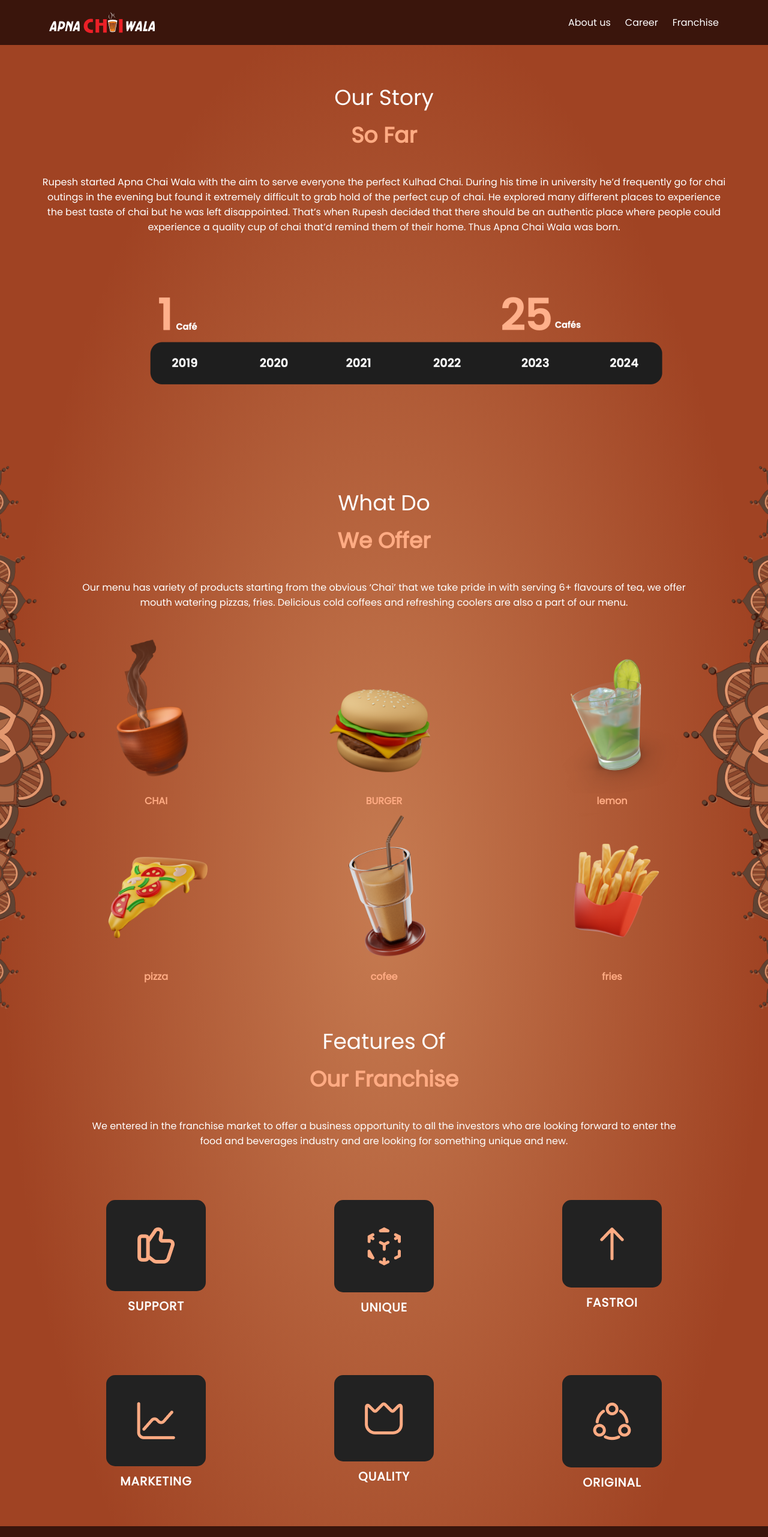
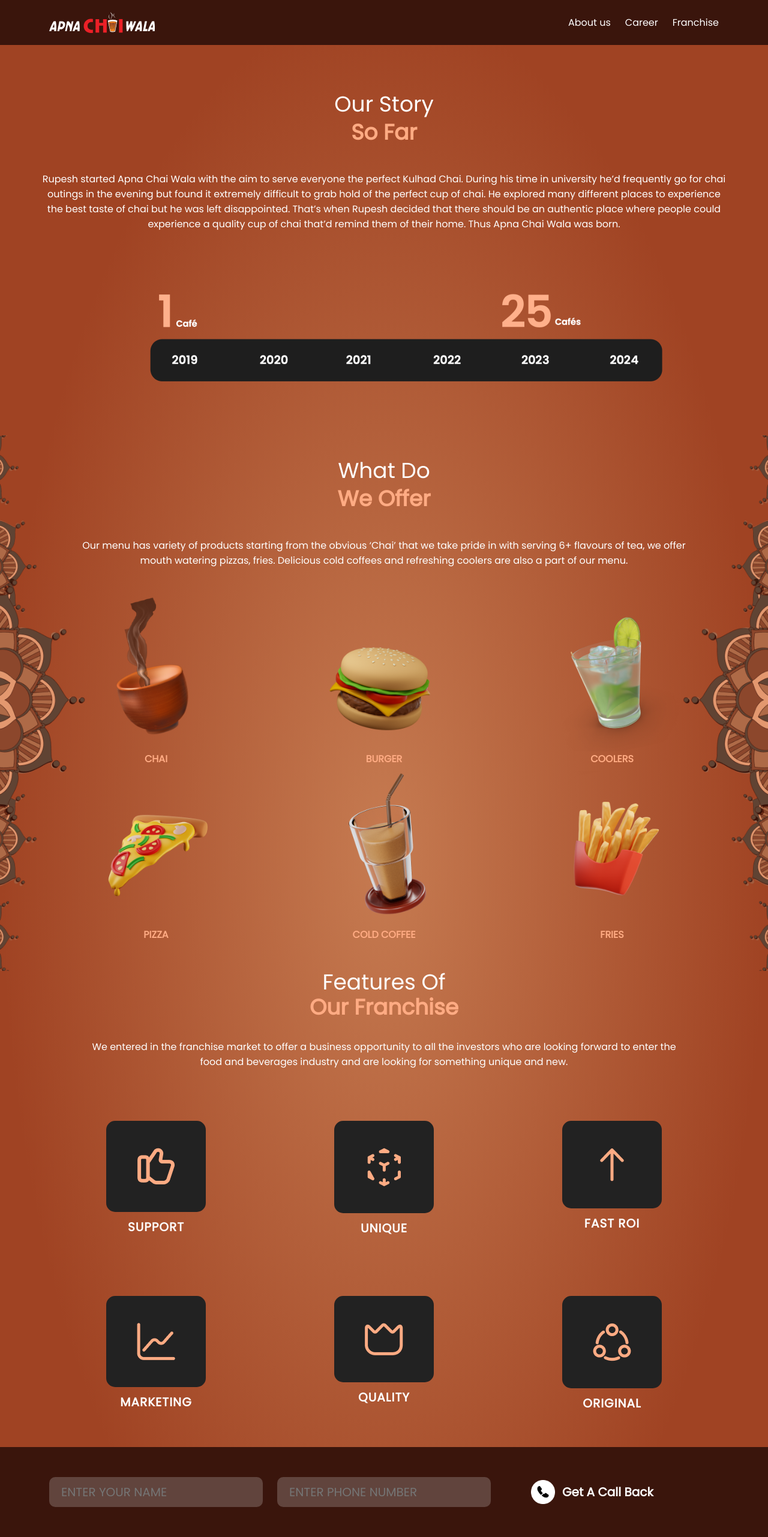
Before and after one commit to hanishwahi/apnachaiwala, a React (Create React App) app: page /about in a window 1280 px wide. Shown: the top 2563 px of the page at 60% size. Built offline with nearby package versions, Linux system fonts and the light colour scheme.

Commit message:
first commit

```diff
--- a/src/Pages/About/Features.js
+++ b/src/Pages/About/Features.js
@@ -12,7 +12,7 @@
             <div className="container-fluid">
                 <div className="container-xl">
                     <div className="row abt-features justify-content-center">
-                        <h2>Features Of</h2>
+                        <h2>Features Of </h2>
                         <h3>Our Franchise</h3>
                         <p>We entered in the franchise market to offer a business opportunity to all the investors who are looking forward to enter the food and beverages industry and are looking for something unique and new.</p>
                     </div>
@@ -39,7 +39,7 @@
                                 <div className='feature-box'>
                                     <img src={fastroi} alt="" />
                                 </div>
-                                <h3>fastroi</h3>
+                                <h3>fast roi</h3>
                             </div>
                         </div>
 
--- a/src/Pages/About/Offer.js
+++ b/src/Pages/About/Offer.js
@@ -33,7 +33,7 @@
                         <div className="col-lg-4 text-center">
                             <div className='abt-menu-box'>
                                 <img src={lemon} alt="" width={260}/>
-                                <h2>lemon</h2>
+                                <h2>Coolers</h2>
                             </div>
                         </div>
                         <div className="col-lg-4 text-center">
@@ -45,7 +45,7 @@
                         <div className="col-lg-4 text-center">
                             <div className='abt-menu-box'>
                                 <img src={cofee} alt="" width={260}/>
-                                <h2>cofee</h2>
+                                <h2> cold coffee</h2>
                             </div>
                         </div>
                         <div className="col-lg-4 text-center">
--- a/src/Style/Style.css
+++ b/src/Style/Style.css
@@ -257,9 +257,7 @@
     font-weight: 400;
 }
 
-.footer-form input::placeholder {
-    color: #FFF;
-}
+
 input::-webkit-outer-spin-button,
 input::-webkit-inner-spin-button {
     -webkit-appearance: none;
@@ -316,7 +314,7 @@
 }
 
 .footer-border-right {
-    border-right: 3px solid #3E3E3E;
+    border-right: 3px solid #61443D;
 }
 
 .footer-copyright {
@@ -354,7 +352,8 @@
     font-size: 36px;
     font-style: normal;
     font-weight: 400;
-    line-height: normal;
+    line-height: 38px;
+    margin: 0px;
 }
 .abt-banner-text h3 {
     color: #FFAB83;
@@ -378,7 +377,7 @@
 }
 
 .about-main {
-    padding: 60px 0;
+    padding: 80px 0 40px 0px;
 }
 .outlet-years {
     padding: 50px 0;
@@ -389,7 +388,7 @@
     background-position: center;
     background-repeat: no-repeat;
     background-size: cover;
-    padding: 60px 0;
+    padding: 40px 0;
 }
 .abt-offer-text h2 {
     color: #FFF;
@@ -398,7 +397,8 @@
     font-size: 36px;
     font-style: normal;
     font-weight: 400;
-    line-height: normal;
+    line-height: 38px;
+    margin: 0px;
 }
 .abt-offer-text h3 {
     color: #FFAB83;
@@ -431,6 +431,7 @@
     font-style: normal;
     font-weight: 700;
     line-height: normal;
+    text-transform: uppercase;
 }
 
 .abt-features h2 {
@@ -440,7 +441,7 @@
     font-size: 36px;
     font-style: normal;
     font-weight: 400;
-    line-height: normal;
+    line-height: 38px;
 }
 .abt-features h3 {
     color: #FFAB83;
@@ -448,7 +449,7 @@
     font-size: 36px;
     font-style: normal;
     font-weight: 700;
-    line-height: normal;
+    line-height: 30px;
     text-align: center;
 }
 
```
